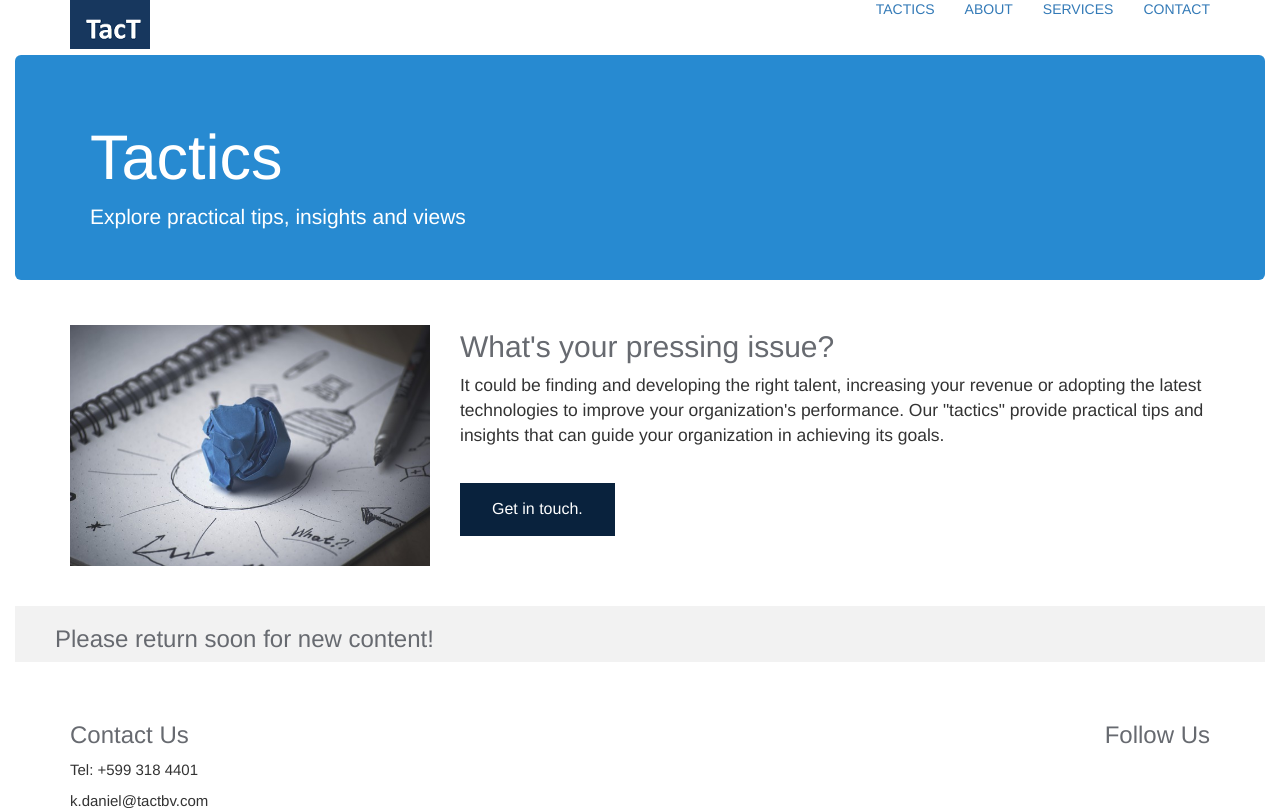
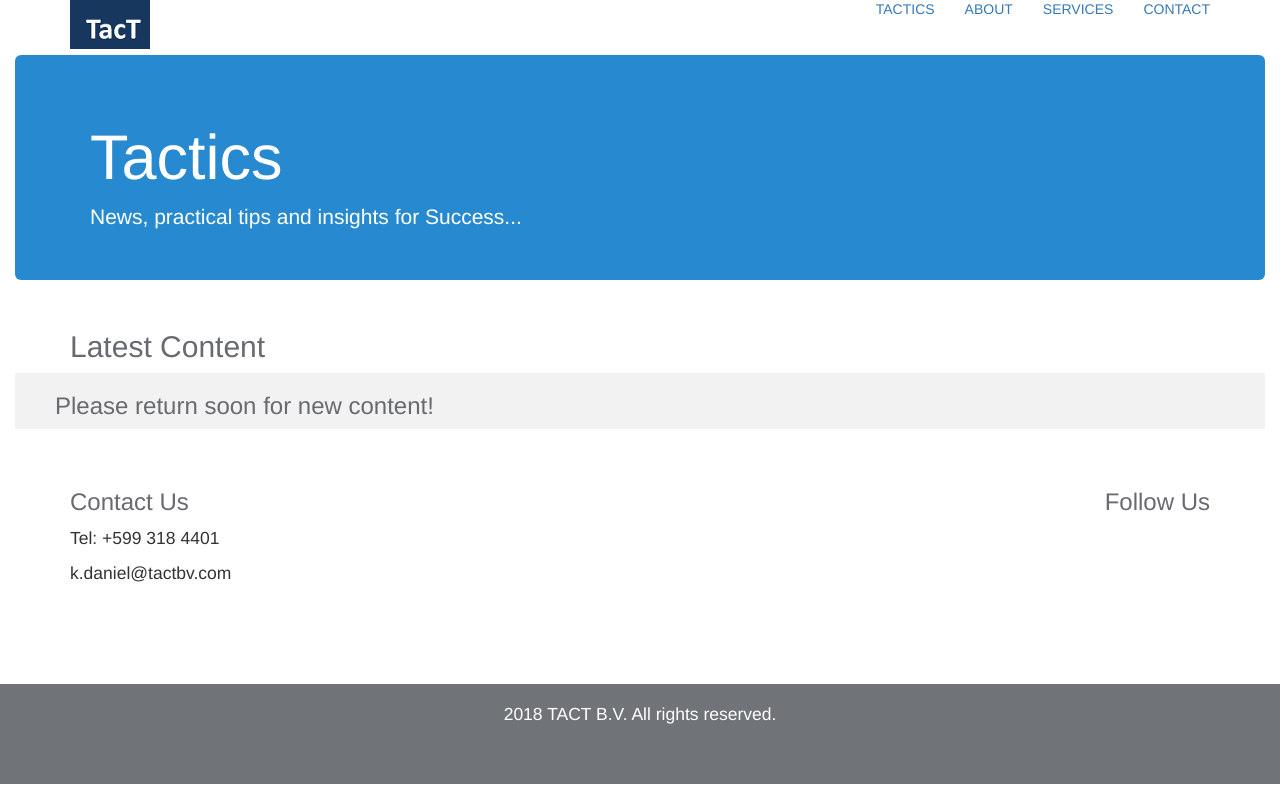
Before and after one commit to KenyattaDaniel/tact_web, a Django app: template tactics/templates/tactics/tactics.html in a window 1280 px wide. Shown: the part 16-824 px from the top of the page. After the commit the page ends 800 px from the top, so only its background shows below. Run offline with Django 3.2, Linux system fonts and the light colour scheme; the template is opened without the code that fills it, so the values that code supplies are empty; some libraries are stand-ins or nearby versions.

Commit message:
Streamlined Tactics Page

```diff
--- a/tactics/templates/tactics/tactics.html
+++ b/tactics/templates/tactics/tactics.html
@@ -7,7 +7,7 @@
 	<div class="row">
 		<div class="col-lg-6 col-md-6 col-xs-12 text-left">
 			<h1>Tactics</h1>
-			<p>Explore practical tips, insights and views</p>
+			<p>News, practical tips and insights for Success...</p>
 		</div>
 	</div>
 
@@ -18,17 +18,8 @@
 {% block main %}
 
 	<div class="row">
-		<div class="col-lg-4 col-md-4 col-xs-12">
-			<img class="mainpic" src="{% static 'img/strategy.jpg'  %}">
-		</div>
 		<div class="col-lg-8 col-md-8 col-xs-12">
-			<h2>What's your pressing issue?</h2>
-			<p>It could be finding and developing the right talent, increasing your revenue or adopting the latest technologies
-			to improve your organization's performance. Our "tactics" provide practical tips and insights that can guide your
-		 	organization in achieving its goals.</p>
-
-			<a href="{% url 'core:contact' %}"><button type="button">Get in touch.</button></a>
-		</div>
+			<h2>Latest Content</h2>
 	</div>
 
 {% endblock main %}
```
